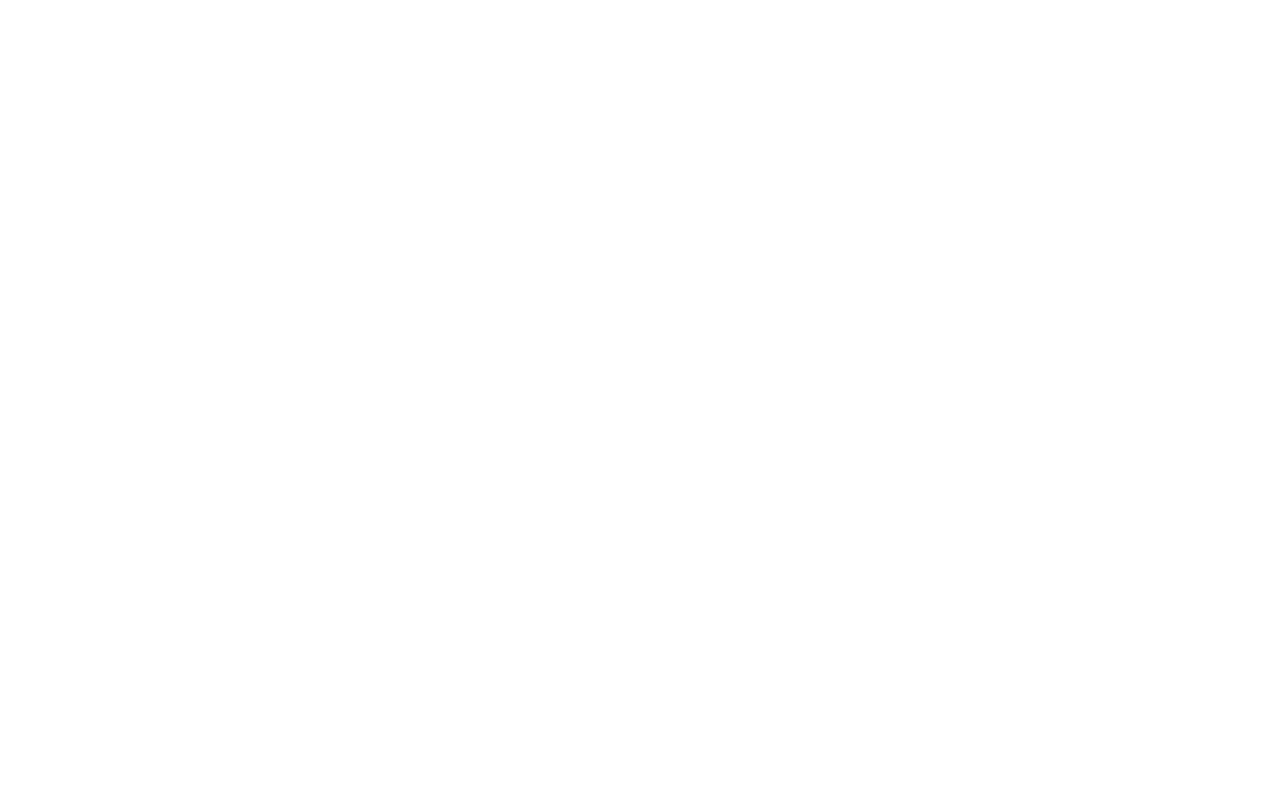
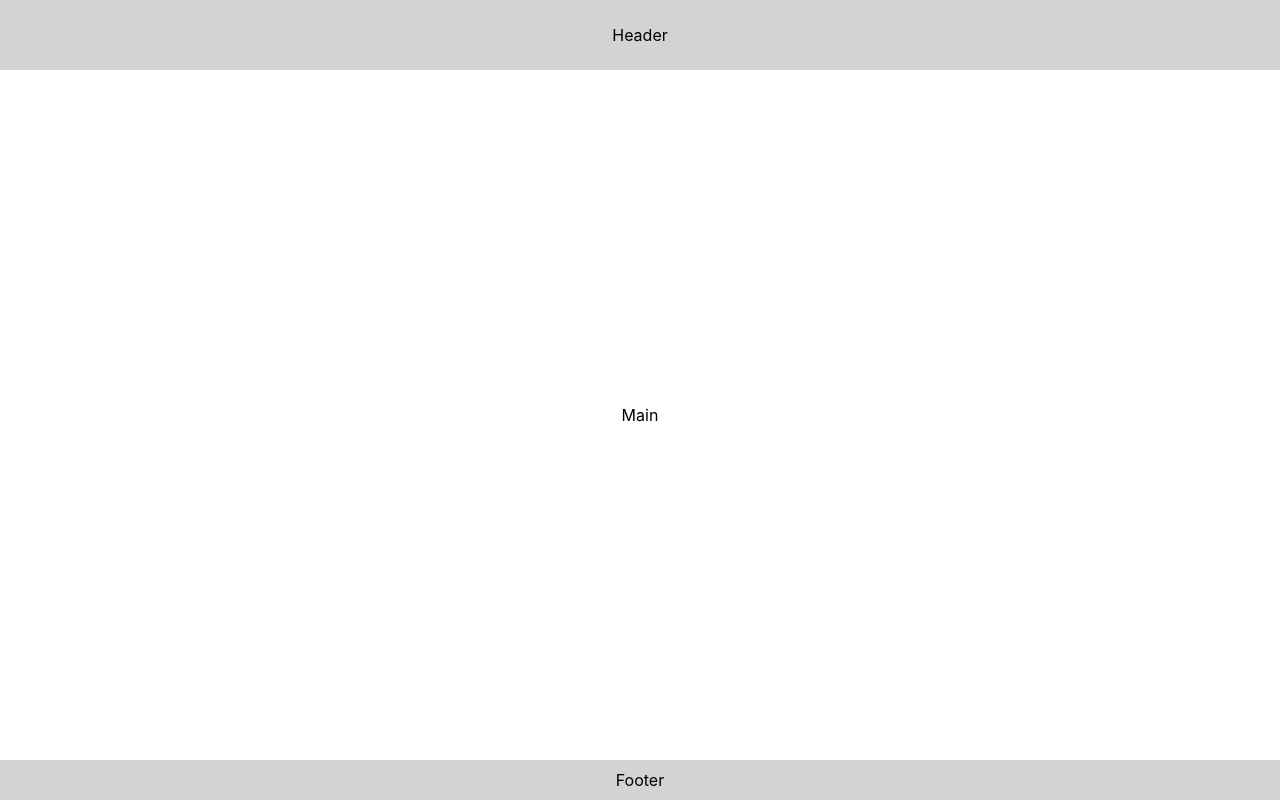
Before and after one commit to Team2-TravelPlanner/travel-planner-web, a React (Create React App) app: page / in a window 1280 px wide. Built offline with nearby package versions, Linux system fonts and the light colour scheme.

Commit message:
Updated setup

```diff
--- a/src/components/App.js
+++ b/src/components/App.js
@@ -1,13 +1,15 @@
 import React from 'react';
 import Header from "./Header";
 import Main from "./Main";
+import Footer from "./Footer";
 
 class App extends React.Component {
   render() {
     return (
-      <div>
+      <div class="app">
         <Header />
         <Main />
+        <Footer />
       </div>
     )
   }
--- /dev/null
+++ b/src/components/Footer.js
@@ -0,0 +1,13 @@
+import React from 'react';
+
+class Footer extends React.Component {
+  render() {
+    return (
+      <div class="app-footer">
+        Footer
+      </div>
+    )
+  }
+}
+
+export default Footer;
--- a/src/components/Header.js
+++ b/src/components/Header.js
@@ -3,7 +3,9 @@ import React from 'react';
 class Header extends React.Component {
   render() {
     return (
-      <div></div>
+      <div class="app-header">
+        Header
+      </div>
     )
   }
 }
--- a/src/components/Main.js
+++ b/src/components/Main.js
@@ -3,7 +3,9 @@ import React from 'react';
 class Main extends React.Component {
   render() {
     return (
-      <div></div>
+      <div class="main">
+        Main
+      </div>
     )
   }
 }
--- a/src/index.css
+++ b/src/index.css
@@ -1,4 +1,7 @@
 @import "./styles/App.css";
+@import "./styles/Header.css";
+@import "./styles/Main.css";
+@import "./styles/Footer.css";
 
 body {
   margin: 0;
--- a/src/styles/App.css
+++ b/src/styles/App.css
@@ -1,3 +1,8 @@
-.App {
+.app {
   text-align: center;
+  position: relative;
+  display: grid;
+  grid-template-rows: 70px 1fr 40px;
+  flex-direction: column;
+  min-height: 100vh;
 }
--- /dev/null
+++ b/src/styles/Footer.css
@@ -0,0 +1,7 @@
+.app-footer {
+
+  display: flex;
+  justify-content: center;
+  align-items: center;
+  background-color: lightgray;
+}
--- /dev/null
+++ b/src/styles/Header.css
@@ -0,0 +1,7 @@
+.app-header {
+  height: 70px;
+  display: flex;
+  justify-content: center;
+  align-items: center;
+  background-color: lightgray;
+}
--- /dev/null
+++ b/src/styles/Main.css
@@ -0,0 +1,5 @@
+.main {
+  display: flex;
+  justify-content: center;
+  align-items: center;
+}
```
Also changed, not shown: 1 other file (tests, documents, lock files or other folders).
